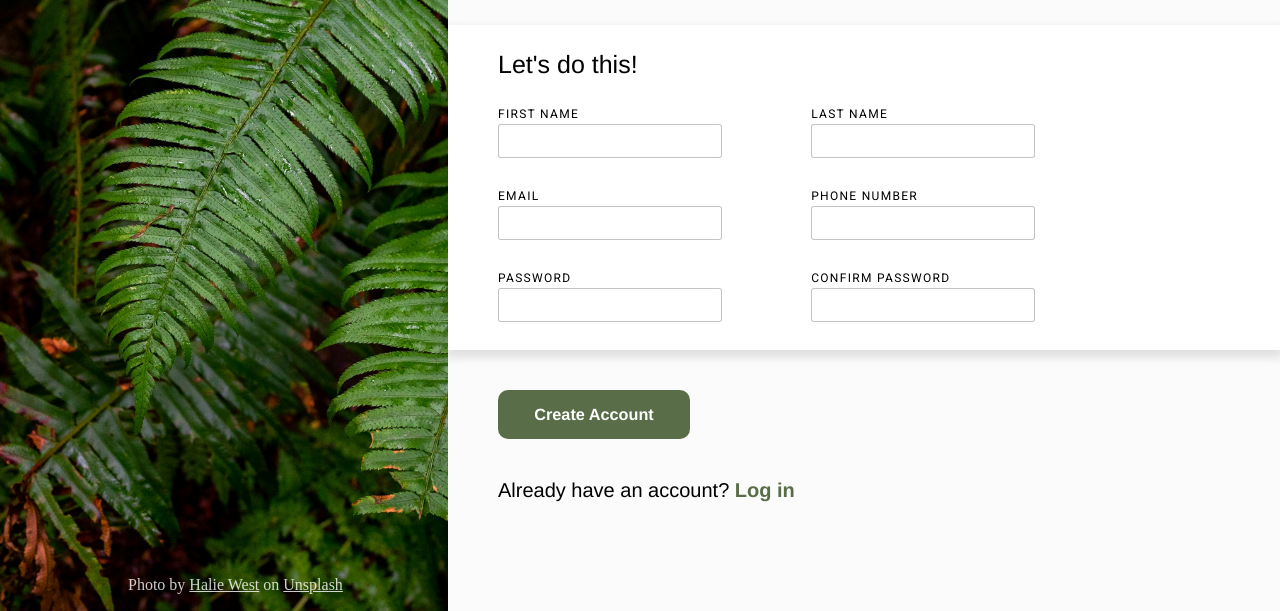
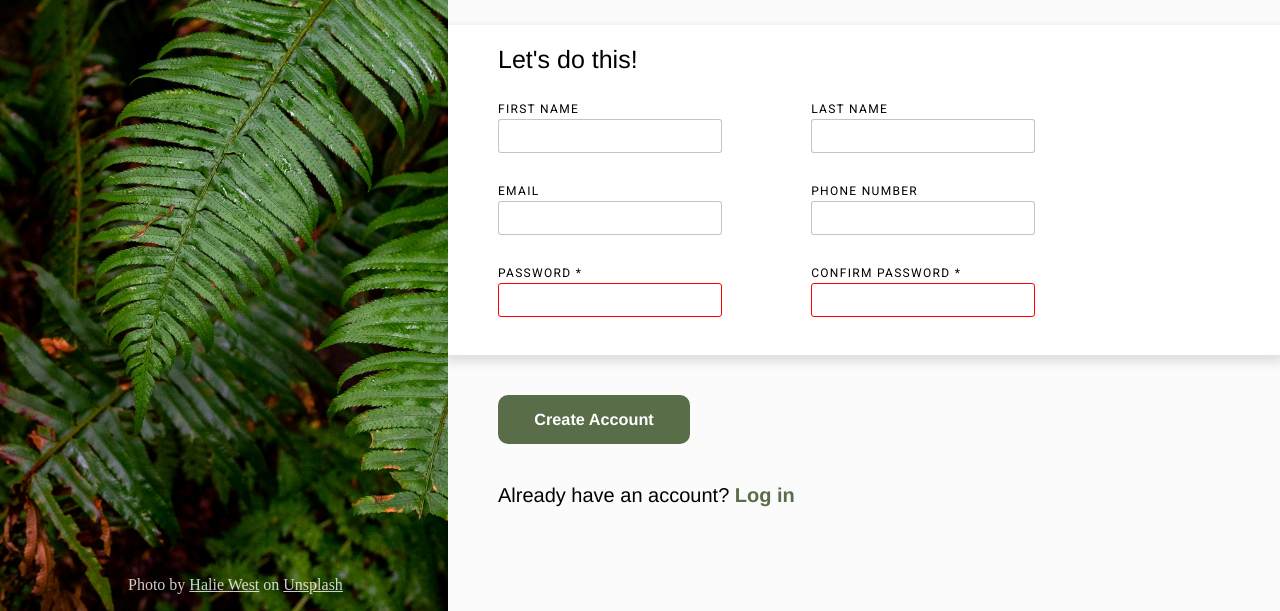
Before and after one commit to sunnyychung/odin-clone-form, a plain HTML site: page index.html in a window 1280 px wide. Shown: the part 269-880 px from the top of the page. Drawn offline with Linux system fonts and the light colour scheme.

Commit message:
Fixed button for submission, added styling for focused and required boxes as well as font fizing on focused boxes

```diff
--- a/index.html
+++ b/index.html
@@ -27,8 +27,9 @@
                 You <em>know</em> you want to.
             </div>
             <div class="form">
-                <p>Let's do this!</p>
                 <form action="" method="post">
+                    <section class="inputs">
+                        <div class="form-heading">Let's do this!</div>
                         <div class="item">
                             <label for="firstname">FIRST NAME</label>
                             <input type="text" id="firstname" name="firstname"/>
@@ -46,22 +47,24 @@
 
                         <div class="item">
                             <label for="phone">PHONE NUMBER</label>
-                        <input type="tel" id="phone" name="phone"/>
+                            <input type="tel" id="phone" name="phone" max="15"/>
                         </div>
 
                         <div class="item">
-                        <label for="password">PASSWORD</label>
-                        <input type="password" id="password" name="password"/>
+                            <label for="password">PASSWORD *</label>
+                            <input type="password" id="password" name="password"  minlength="3" required/>
                         </div>
 
                         <div class="item">
-                        <label for="confirm-password">CONFIRM PASSWORD</label>
-                        <input type="password" id="confirm-password" name="confirm-password"/>
+                            <label for="confirm-password">CONFIRM PASSWORD *</label>
+                            <input type="password" id="confirm-password" name="confirm-password"  minlength="3" required/>
+                        </div>
+                    </section>
+
+                    <div class="button">
+                        <button type="submit">Create Account</button>
                     </div>
                 </form>
-            </div>
-            <div class="button">
-                <button type="submit">Create Account</button>
             </div>
             <div class="login">
                 Already have an account? <a target="_blank" href="https://www.google.co.uk">Log in</a>
--- a/style.css
+++ b/style.css
@@ -84,19 +84,21 @@ main {
     padding-left: var(--content-paddingleft);
 }
 
-.form {
-    padding: 0px 150px;
-    padding-left: var(--content-paddingleft);
+.inputs {
+    display: flex;
+    flex-wrap: wrap;
     background-color: white;
     box-shadow: 0px 5px 8px 3px #E2E2E2;
+    padding: 10px 150px;
+    padding-left: var(--content-paddingleft);
 }
 
-.form form {
-    display: flex;
-    flex-wrap: wrap;
+.form-heading {
+    width: 100%;
+    padding: 10px 0px 25px 0px;
 }
 
-form .item {
+form section .item {
     font-family: Roboto, var(--backup-font);
     font-weight: 400;
     letter-spacing: 1.3px;
@@ -113,6 +115,14 @@ form .item {
     height: 30px;
     border-radius: 3px;
     border: 0.1px solid rgba(61, 61, 61, 0.3)
+}
+
+input[type="password"]:invalid {
+    border-color: red;
+}
+
+input:focus {
+    border-color: blue;
 }
 
 .button {
```
Lines whose indentation alone changed are shown as unchanged.
